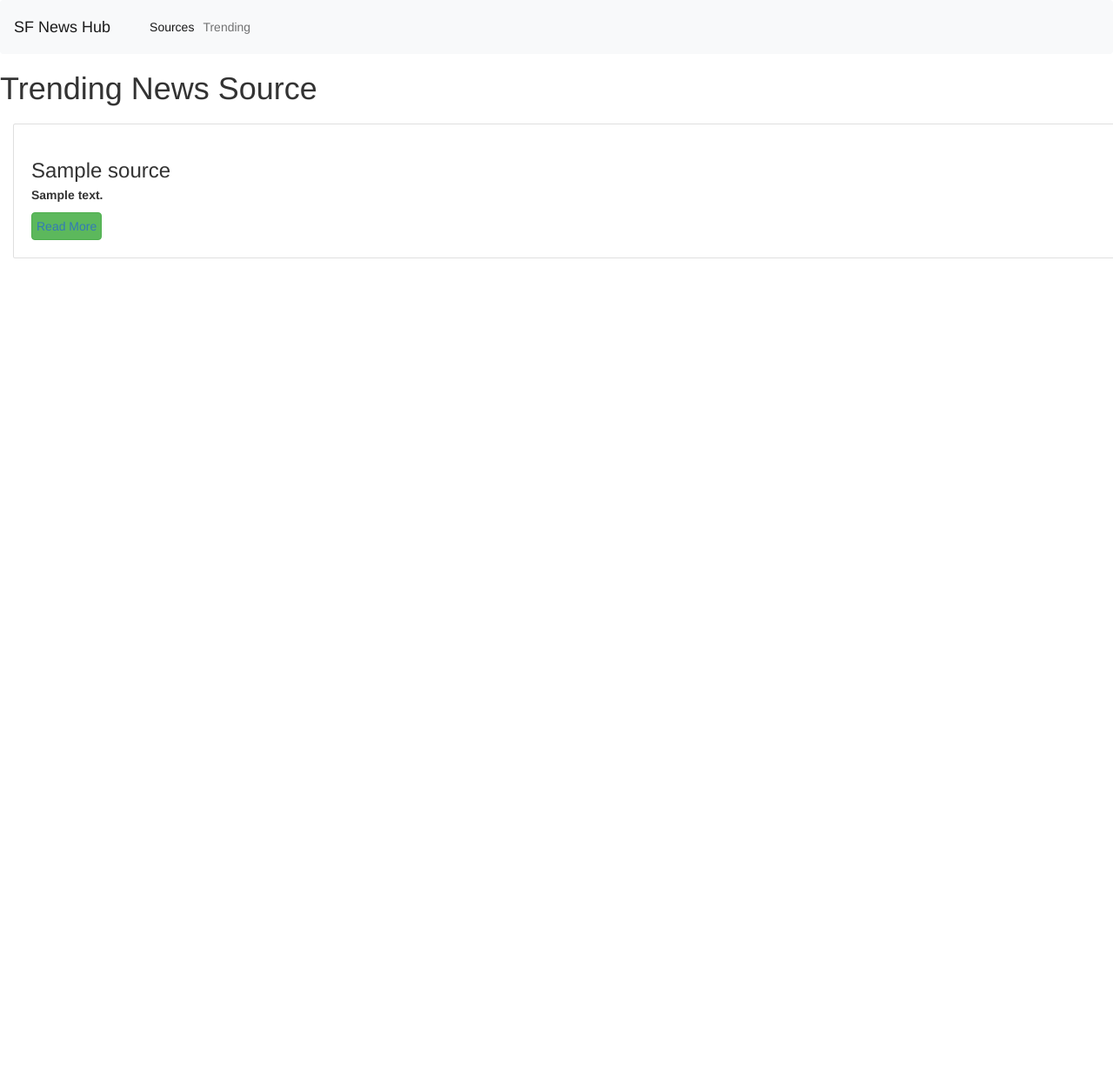
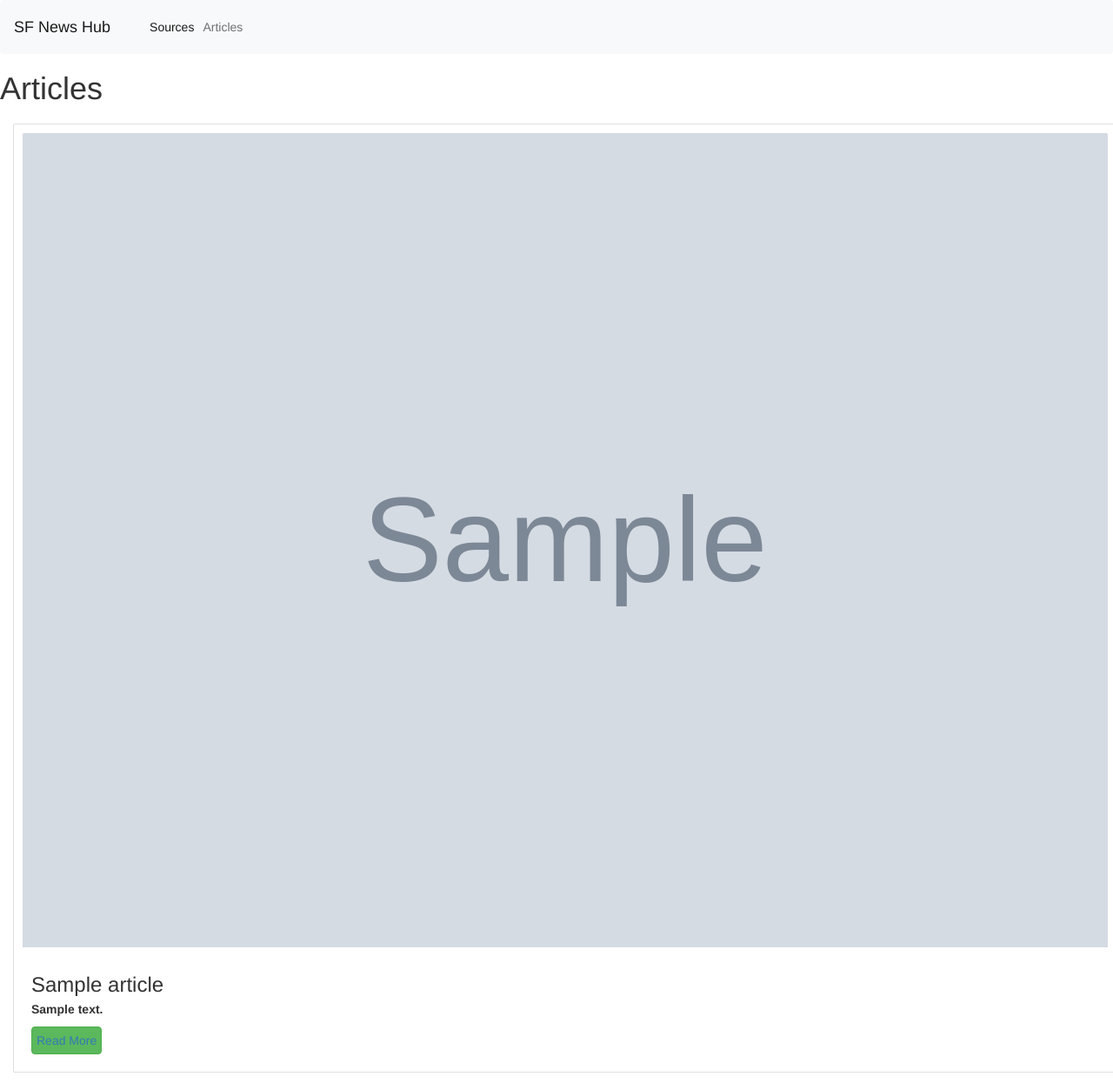
Before and after one commit to SayiaFelix/News_API, a Flask app: template app/templates/news.html in a window 1280 px wide. Shown: the whole page at 87% size. Before the commit the page ends 297 px from the top, so only its background shows below. Run offline with Flask 2, Linux system fonts and the light colour scheme; the template is opened without the code that fills it: most values are stand-ins (such as "Sample title", 1, 10 or a date in 2020); grey boxes marked "Sample" are stand-in pictures; some libraries are stand-ins or nearby versions.

Commit message:
displaying general news

```diff
--- a/app/templates/macros.html
+++ b/app/templates/macros.html
@@ -8,9 +8,26 @@
             <div class="card-body">
                 <h3 class="card-title">{{source.name}}</h3>
                 <p><strong>{{source.description}}</strong></p>
-                <p> <a href="{{source.url}}" target="_blank">Read More</a></p>
+                <button class="btn btn-success p-2"><a href="{{source.url}}" target="_blank">Read More</a></button>
+                <!-- <p> <a href="{{source.url}}">Read More</a></p> -->
                 <h4><strong>Country:: {{source.country}}</strong></h4>
             </div>
         </div>
     </div>
 </div>{% endfor %} {% endmacro %}
+
+<!-- article macro{% macro displayArticleList(New_list) %} {% for article in new_list %}
+
+<div class="row row-cols-1 row-cols-md-1 g-4 d-flex">
+
+    <div class="col p-3">
+        <div class="card p-3">
+            <img src="{{ article.urlToImage }}" class="card-img-top" alt="">
+            <div class="card-body">
+                <h3 class="card-title">{{article.title}}</h3>
+                <p><strong>{{article.description}}</strong></p>
+                <button class="btn btn-success p-2"><a href="{{article.url}}" target="_blank">Read More</a></button>
+            </div>
+        </div>
+    </div>
+</div>{% endfor %} {% endmacro %} -->
--- a/app/templates/navbar.html
+++ b/app/templates/navbar.html
@@ -7,10 +7,10 @@
         <div class="collapse navbar-collapse" id="navbarNav">
             <ul class="navbar-nav">
                 <li class="nav-item">
-                    <a class="nav-link active" aria-current="page" href="/Sources">Sources</a>
+                    <a class="nav-link active" aria-current="page" href="#">Sources</a>
                 </li>
                 <li class="nav-item">
-                    <a class="nav-link" href="#">Trending</a>
+                    <a class="nav-link" href="/Article">Articles</a>
                 </li>
             </ul>
         </div>
--- a/app/templates/news.html
+++ b/app/templates/news.html
@@ -1,4 +1,5 @@
- {% extends 'base.html'%} {% import 'macros.html' as macro%}
+ {% extends 'base.html'%}
+<!-- {% import 'macros.html' as macro%} -->
 <!-- Styles block -->
 
 {% block styles%} {{ super() }}
@@ -7,20 +8,21 @@
 <!-- Content block -->
 {% block content %}
 
-<h1>Trending News Source</h1>
+<h1>Articles</h1>
 
 <ul>
-    {% for source in sources %}
+    {% for article in articles %}
+
     <div class="row row-cols-1 row-cols-md-1 g-4 d-flex">
+
         <div class="col p-3">
             <div class="card p-3">
-
+                <img src="{{ article.urlToImage }}" class="card-img-top" alt="">
                 <div class="card-body">
-                    <h3 class="card-title">{{source.name}}</h3>
-                    <p><strong>{{source.description}}</strong></p>
-                    <button class="btn btn-success p-2"><a href="{{source.url}}">Read More</a></button>
+                    <h3 class="card-title">{{article.title}}</h3>
+                    <p><strong>{{article.description}}</strong></p>
+                    <button class="btn btn-success p-2"><a href="{{article.url}}" target="_blank">Read More</a></button>
                 </div>
-
             </div>
         </div>
     </div>
```
Also changed, not shown: app/main/views.py (+6 -25 lines), app/requests.py (+8 -62 lines), app/article.py (renamed from app/sources.py).
